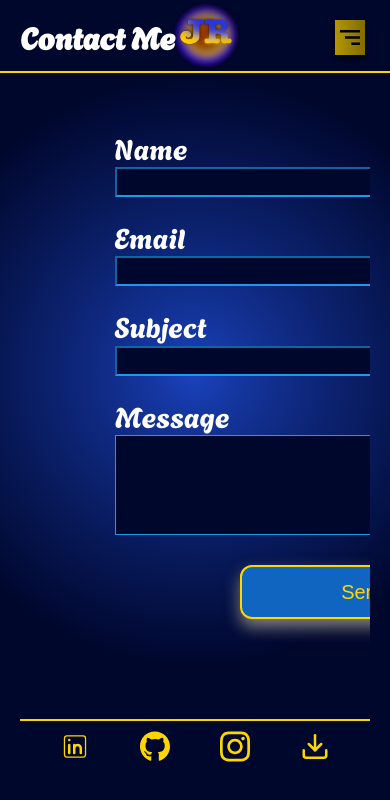
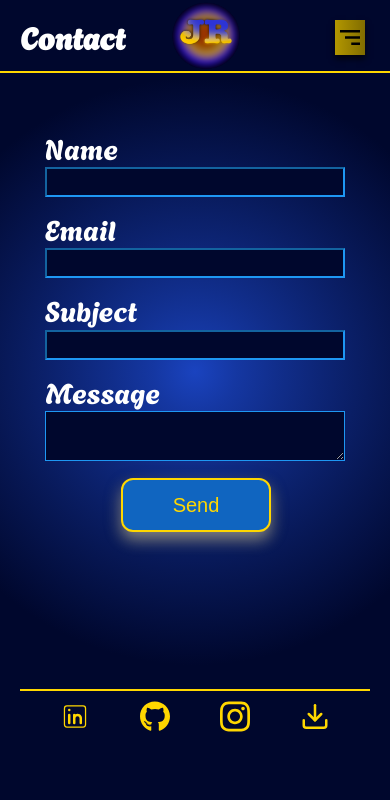
Before and after one commit to Humanfntorch/Web-Portfolio, a React (Create React App) app: page /contactMe in a window 390 px wide. Shown: the top 800 px of the page. Built offline with nearby package versions, Linux system fonts and the light colour scheme.

Commit message:
Adjusted contact form on mobile phone devices to fit screens with small width resolutions. Adjusted the header on contact form

```diff
--- a/src/routes/ContactMe.jsx
+++ b/src/routes/ContactMe.jsx
@@ -86,7 +86,7 @@ const ContactMe = () =>
     return (
         <React.Fragment>
             <div className="contact-me-wrapper">
-                <Header pageTitle={"Contact Me"} />
+                <Header pageTitle={"Contact"} />
                 <div className="contact-me">
                     <form className="contact-form" onSubmit={sendEmail}>
                         <input type="hidden" name="contact_number" />
--- a/src/styles/app.css
+++ b/src/styles/app.css
@@ -457,14 +457,17 @@ body {
     filter: drop-shadow(0px 0px 5px #66ccff);
 }
 
+
+.contact-me-wrapper {
+    overflow: hidden;
+    justify-content: center;
+    align-items: center;
+}
+
 .contact-me {
     width: 90%;
     height: 90%;
     text-align: center;
-}
-
-.contact-me-wrapper {
-    overflow: hidden;
 }
 
 .contact-form {
@@ -606,6 +609,99 @@ label[for="error_from_html_message"] {
     color: red;
 }
 
+/* Mobile portrait mode */
+@media only screen and (max-width: 599px) {
+    /* Adjustments for min-height 600px */
+    @media only screen and (min-height: 600px) {
+
+        .contact-me-wrapper {
+            overflow: hidden;
+
+        }
+
+        .contact-me {
+            display: grid;
+            width: 100%;
+            height: 100%;
+            margin: 0 auto;
+            justify-content: center;
+            text-align: center;
+        }
+
+        .contact-form {
+            width: 300px;
+            height: fit-content;
+        }
+
+        label,
+        input {
+            display: grid;
+        }
+
+        label {
+            margin-bottom: 12px;
+            font-size: 28px;
+        }
+
+        input#from_name {
+            width: 300px;
+            height: 30px;
+            background-color: #00072d;
+            color: gold;
+            border-color: #1e97f3;
+            padding-left: 5px;
+        }
+
+        input#from_email {
+            width: 300px;
+            height: 30px;
+            background-color: #00072d;
+            color: gold;
+            border-color: #1e97f3;
+            padding-left: 5px;
+        }
+
+        input#subject {
+            width: 300px;
+            height: 30px;
+            background-color: #00072d;
+            color: gold;
+            border-color: #1e97f3;
+            padding-left: 5px;
+        }
+
+        #html_message {
+            width: 300px;
+            height: 50px;
+            background-color: #00072d;
+            color: gold;
+            border-color: #1e97f3;
+            padding-left: 5px;
+        }
+
+        input#email_submit {
+            line-height: 10px;
+            border: 2px solid gold;
+            border-radius: 12px;
+            color: gold;
+            background-color: #1065c0;
+            margin: 0 auto;
+            width: 50%;
+            font-size: 20px;
+            box-shadow: 0 8px 16px 0 gray, 0 6px 20px 0 rgba(0, 0, 0, 0.19);
+            text-align: center;
+            margin-left: 1px;
+            margin-top: 5px;
+        }
+    }
+}
+
+
+/* Tablet portrait mode*/
+@media only screen and (min-width: 700px) and (max-width: 1199px) {
+    @media only screen and (min-height: 700px) {}
+}
+
 
 .main_content {
     max-width: 650px;
@@ -692,7 +788,8 @@ label[for="error_from_html_message"] {
             gap: 5px;
             grid-template-columns: repeat(auto-fill, minmax(300px, 1fr));
             justify-content: center;
-            align-items: center; /* Center the container vertically */
+            align-items: center;
+            /* Center the container vertically */
             margin: auto;
         }
 
@@ -735,7 +832,8 @@ label[for="error_from_html_message"] {
             display: grid;
             gap: 5px;
             justify-content: center;
-            align-items: center; /* Center the container vertically */
+            align-items: center;
+            /* Center the container vertically */
             margin: auto;
         }
 
```
